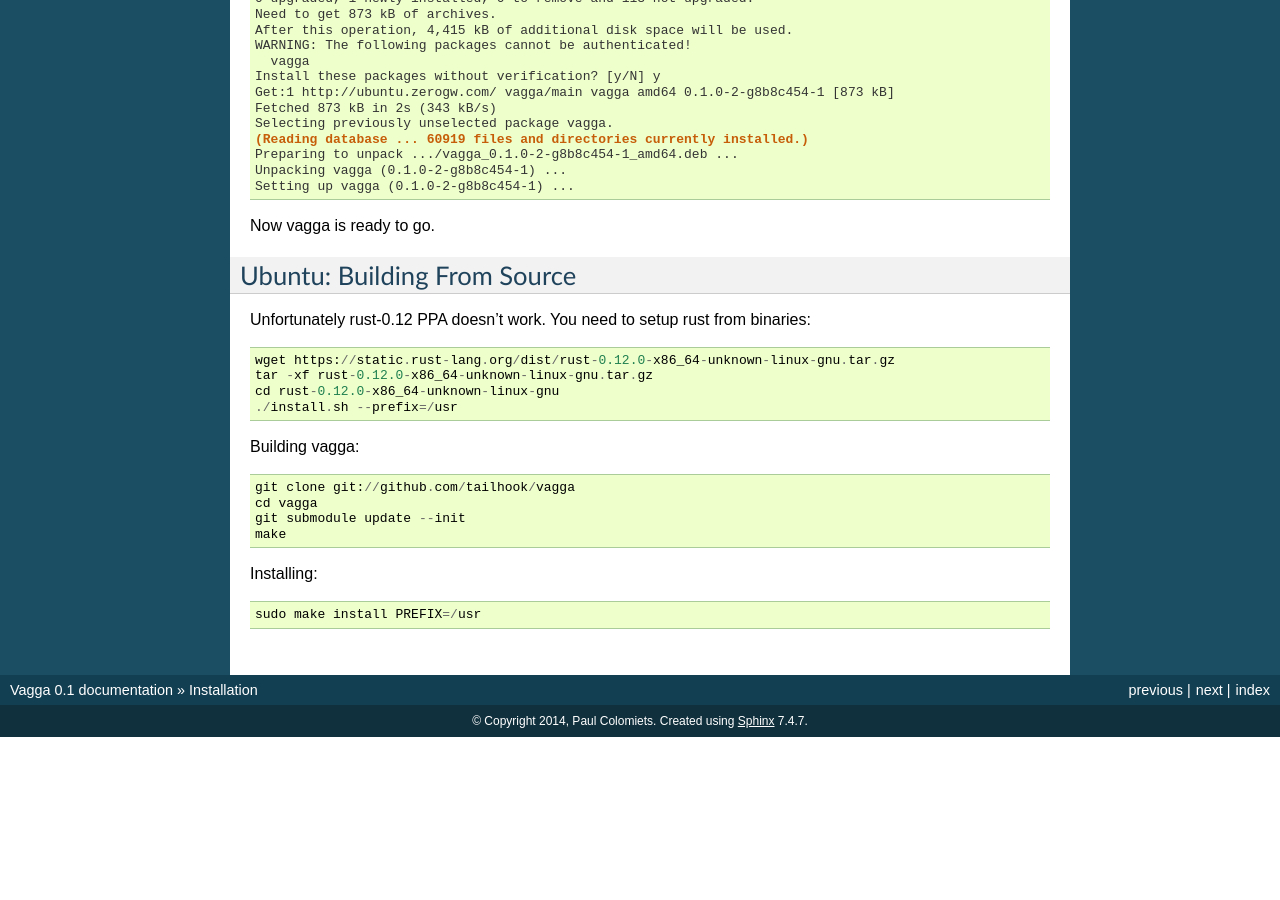
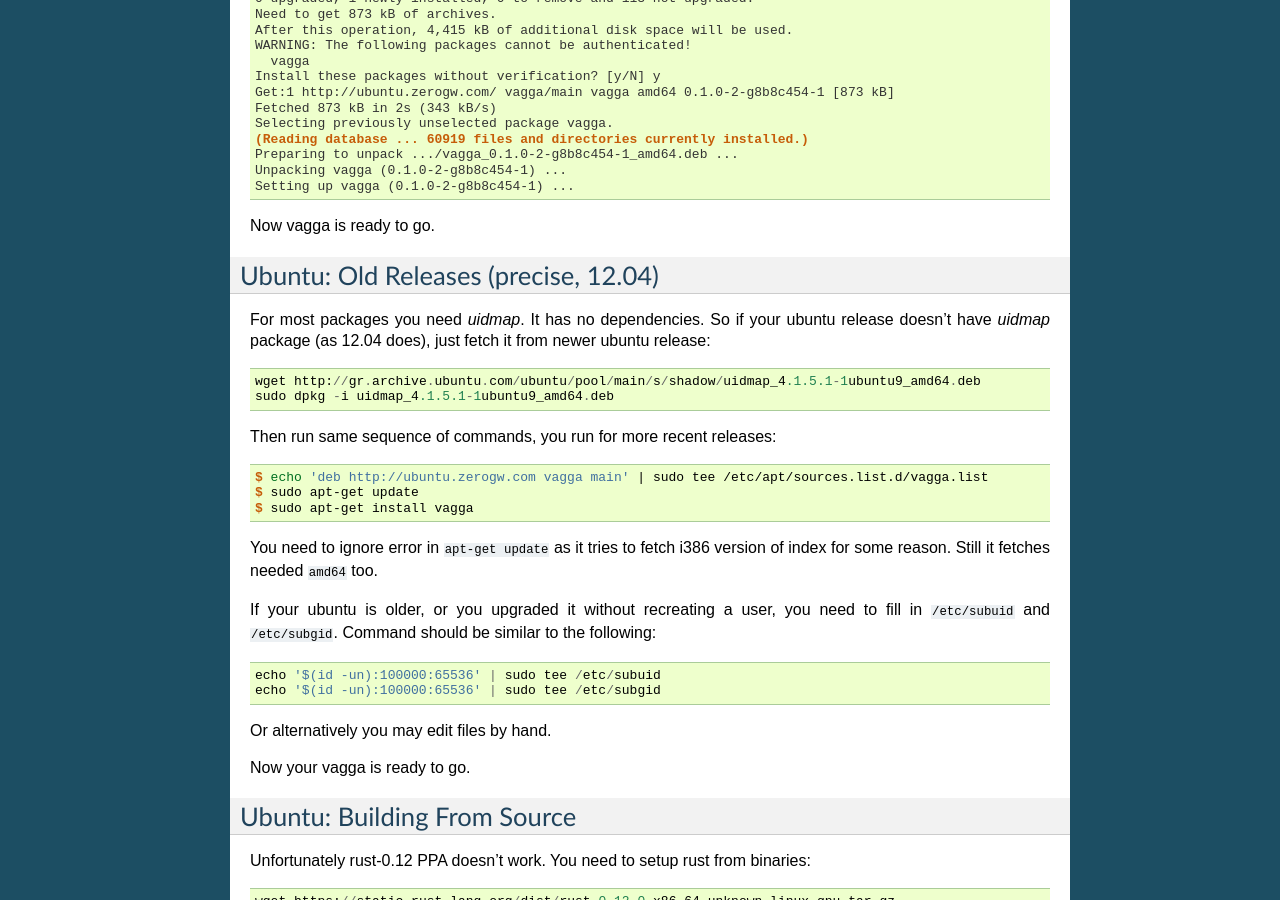
Before and after one commit to tailhook/vagga, a Sphinx documentation site: the page built from docs/installation.rst, in a window 1280 px wide and 900 px high, scrolled down 940 px. Built offline with Sphinx 7.4.7, drawn with Linux system fonts in a browser that asks for light colours; before the commit the page ends 1677 px from its top, so only the background shows below that; some of the changed text lies outside the part shown.

Commit message:
Improved installation manual for older ubuntu

```diff
--- a/docs/installation.rst
+++ b/docs/installation.rst
@@ -74,6 +74,39 @@
 
 Now vagga is ready to go.
 
+Ubuntu: Old Releases (precise, 12.04)
+=====================================
+
+For most packages you need `uidmap`. It has no dependencies. So if your
+ubuntu release doesn't have `uidmap` package (as 12.04 does), just fetch it
+from newer ubuntu release::
+
+    wget http://gr.archive.ubuntu.com/ubuntu/pool/main/s/shadow/uidmap_4.1.5.1-1ubuntu9_amd64.deb
+    sudo dpkg -i uidmap_4.1.5.1-1ubuntu9_amd64.deb
+
+Then run same sequence of commands, you run for more recent releases:
+
+.. code-block:: console
+
+    $ echo 'deb http://ubuntu.zerogw.com vagga main' | sudo tee /etc/apt/sources.list.d/vagga.list
+    $ sudo apt-get update
+    $ sudo apt-get install vagga
+
+You need to ignore error in ``apt-get update`` as it tries to fetch i386
+version of index for some reason. Still it fetches needed ``amd64`` too.
+
+If your ubuntu is older, or you upgraded it without recreating a user, you
+need to fill in ``/etc/subuid`` and ``/etc/subgid``. Command should be similar
+to the following::
+
+    echo '$(id -un):100000:65536' | sudo tee /etc/subuid
+    echo '$(id -un):100000:65536' | sudo tee /etc/subgid
+
+Or alternatively you may edit files by hand.
+
+Now your vagga is ready to go.
+
+
 Ubuntu: Building From Source
 ============================
 
```
